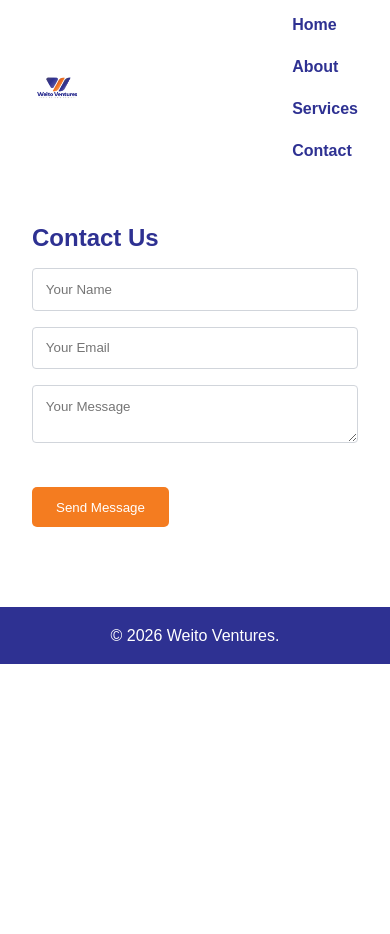
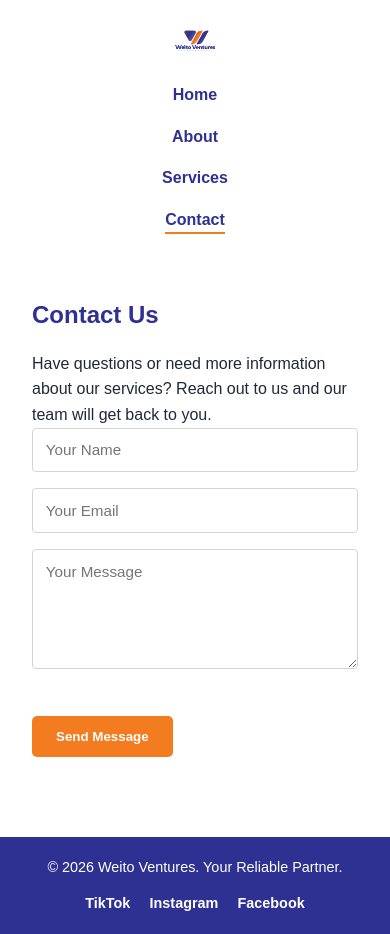
Before and after one commit to E-Thiira/weito-ventures-website, a plain HTML site: page contact.html in a window 390 px wide. Before the commit the page ends 844 px from the top, so only its background shows below. Drawn offline with Linux system fonts and the light colour scheme.

Commit message:
Add social links CSS

```diff
--- a/contact.html
+++ b/contact.html
@@ -9,28 +9,49 @@
 <body>
 
 <nav class="navbar">
-  <img src="images/logo.png" class="logo">
+  <img src="images/logo.png" alt="Weito Ventures Logo" class="logo">
   <ul>
     <li><a href="index.html">Home</a></li>
     <li><a href="about.html">About</a></li>
     <li><a href="services.html">Services</a></li>
-    <li><a href="contact.html">Contact</a></li>
+    <li><a href="contact.html" class="active">Contact</a></li>
   </ul>
 </nav>
 
 <section class="section">
   <h2>Contact Us</h2>
+  <p>
+    Have questions or need more information about our services?
+    Reach out to us and our team will get back to you.
+  </p>
+
   <form name="contact" method="POST" data-netlify="true" class="contact-form">
     <input type="hidden" name="form-name" value="contact">
+
     <input type="text" name="name" placeholder="Your Name" required>
     <input type="email" name="email" placeholder="Your Email" required>
-    <textarea name="message" placeholder="Your Message" required></textarea>
+    <textarea name="message" placeholder="Your Message" rows="5" required></textarea>
+
     <button type="submit" class="btn">Send Message</button>
   </form>
 </section>
 
-<footer>
-  <p>© 2026 Weito Ventures.</p>
+<footer class="footer">
+  <div class="footer-content">
+    <p>© 2026 Weito Ventures. Your Reliable Partner.</p>
+
+    <div class="social-links">
+      <a href="https://www.tiktok.com/@weito.ventures?_r=1&_t=ZS-93mGs1HdfHQ" target="_blank">
+        TikTok
+      </a>
+      <a href="https://www.instagram.com/weitoventure?igsh=MTM5OGZjOHUzbzFpcA==" target="_blank">
+        Instagram
+      </a>
+      <a href="https://www.facebook.com/share/1DjwX7zmXz/" target="_blank">
+        Facebook
+      </a>
+    </div>
+  </div>
 </footer>
 
 </body>
--- a/css/style.css
+++ b/css/style.css
@@ -8,6 +8,7 @@
 body {
   background: #ffffff;
   color: #1f2937;
+  line-height: 1.6;
 }
 
 /* NAVBAR */
@@ -32,6 +33,12 @@ body {
   text-decoration: none;
   color: #2E3192;
   font-weight: bold;
+  padding-bottom: 4px;
+}
+
+.navbar a:hover,
+.navbar a.active {
+  border-bottom: 2px solid #F47C20;
 }
 
 /* HERO */
@@ -63,6 +70,11 @@ body {
   border-radius: 5px;
   border: none;
   cursor: pointer;
+  font-weight: bold;
+}
+
+.btn:hover {
+  background: #d96a18;
 }
 
 /* SECTIONS */
@@ -77,12 +89,26 @@ body {
   margin-bottom: 1rem;
 }
 
+.section-intro {
+  margin-bottom: 1.5rem;
+}
+
 .light {
   background: #f9fafb;
 }
 
+/* SERVICES */
+.services {
+  list-style: none;
+  padding-left: 0;
+}
+
 .services li {
+  background: white;
+  padding: 1rem;
   margin-bottom: 1rem;
+  border-left: 4px solid #F47C20;
+  border-radius: 4px;
 }
 
 /* FORM */
@@ -93,6 +119,12 @@ body {
   margin-bottom: 1rem;
   border: 1px solid #d1d5db;
   border-radius: 4px;
+  font-size: 0.95rem;
+}
+
+.contact-form textarea {
+  min-height: 120px;
+  resize: vertical;
 }
 
 /* FOOTER */
@@ -102,11 +134,41 @@ footer {
   text-align: center;
   padding: 1.2rem;
   margin-top: 2rem;
+  font-size: 0.9rem;
 }
 
 /* MOBILE */
 @media (max-width: 768px) {
+  .navbar {
+    flex-direction: column;
+    gap: 1rem;
+  }
+
   .navbar ul {
     flex-direction: column;
+    align-items: center;
+    gap: 1rem;
+  }
+
+  .hero h1 {
+    font-size: 1.8rem;
   }
 }
+.social-links {
+  margin-top: 0.8rem;
+  display: flex;
+  justify-content: center;
+  gap: 1.2rem;
+}
+
+.social-links a {
+  color: #ffffff;
+  text-decoration: none;
+  font-weight: bold;
+  font-size: 0.9rem;
+}
+
+.social-links a:hover {
+  text-decoration: underline;
+  color: #F47C20;
+}
```
Also changed, not shown: about.html (+23 -7 lines), index.html (+16 -2 lines), services.html (+23 -8 lines).
